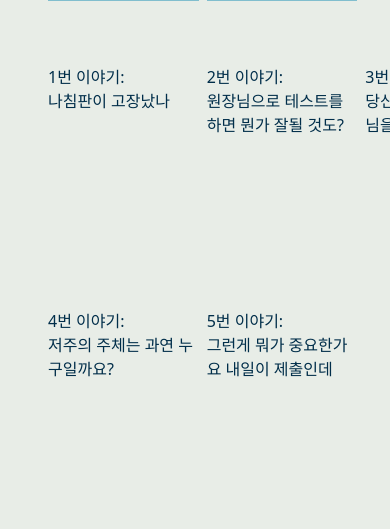
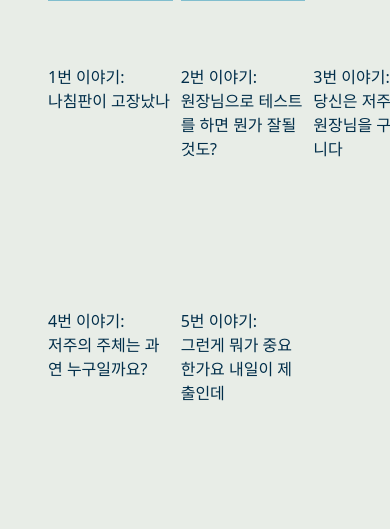
Before and after one commit to park-yina/Krafton_Jungle_w00, a Flask app: page / in a window 390 px wide; the page is wider, and only the part inside the window is pictured. Shown: the part 591-1120 px from the top of that part. Run offline with Flask 3, Linux system fonts and the light colour scheme.

Commit message:
css:반응형 너비 수정

```diff
--- a/w00_Back/static/css/mobile.css
+++ b/w00_Back/static/css/mobile.css
@@ -12,7 +12,7 @@
         display: grid;
         grid-template-columns: repeat(3, 1fr);
         grid-gap: 0.5rem;
-        width: 120%;
+        width: 100%;
         border-radius: 2rem;
         border: hidden;
         height: 30rem;
@@ -24,7 +24,7 @@
         display: grid;
         grid-template-columns: repeat(3, 1fr);
         grid-gap: 0.5rem;
-        width: 120%;
+        width: 100%;
         border-radius: 2rem;
         border: hidden;
         height: 30rem;
```
